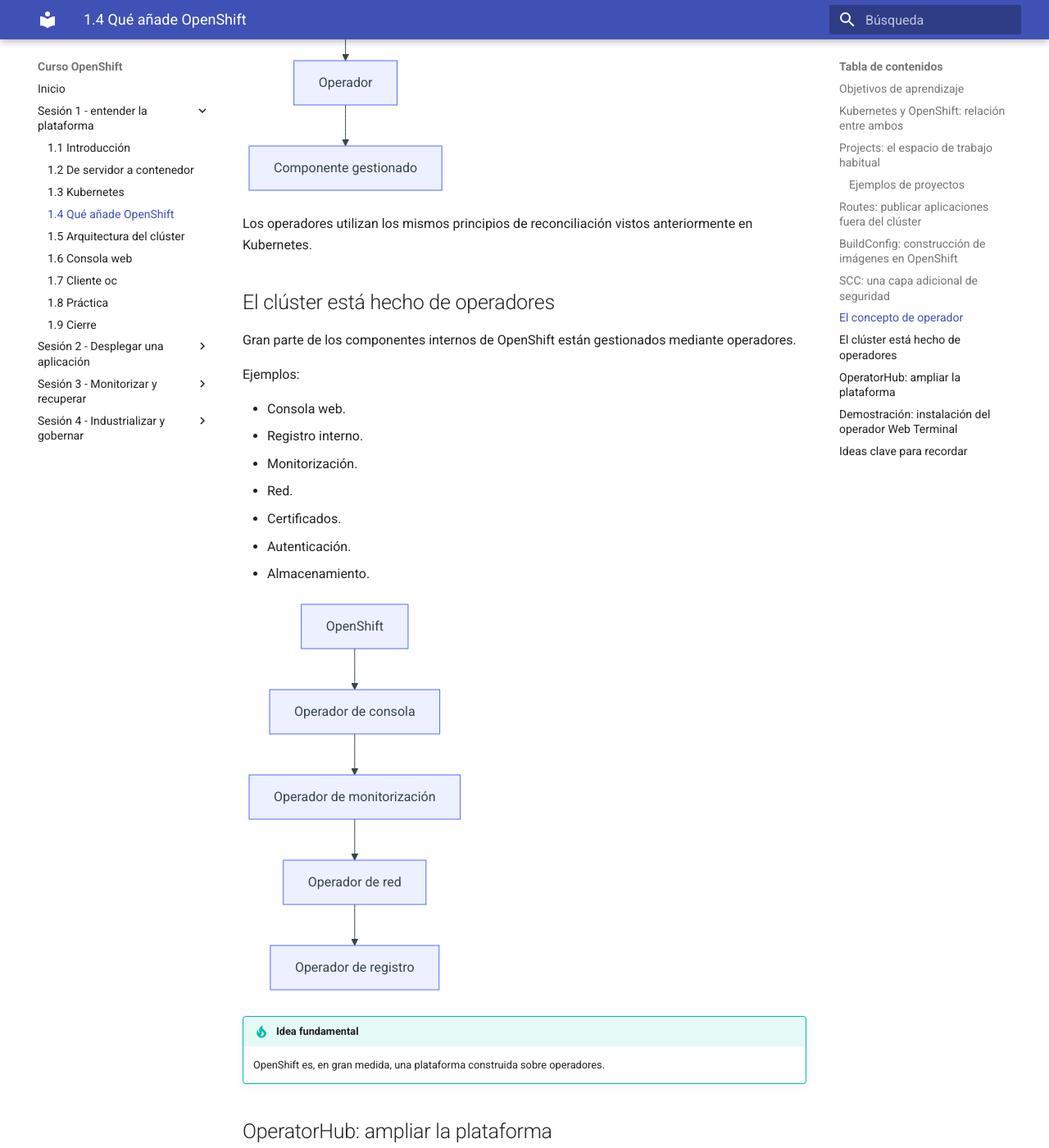
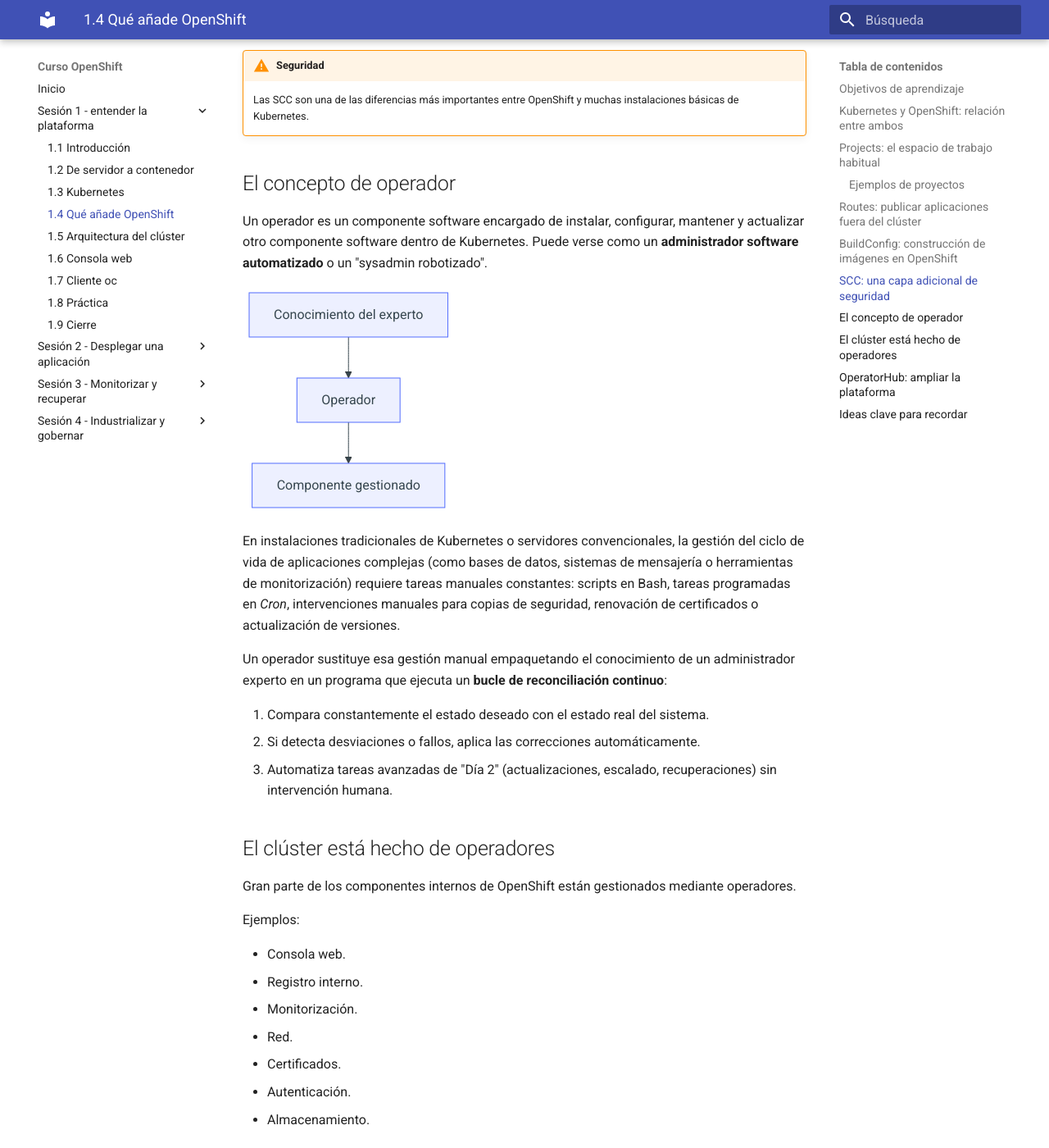
Before and after one commit to ieftraining/curso-openshift, an MkDocs documentation site: the page built from docs/sesion1/1.4 que añade openshift.md, in a window 1280 px wide and 1400 px high, scrolled down 5207 px. Shown: the whole window at 82% size. Built offline with MkDocs 1.6.1 and Material for MkDocs 9.7.7, drawn with Linux system fonts in a browser that asks for light colours; some of the changed text lies outside the part shown.

Commit message:
Add files via upload

````diff
--- a/docs/sesion1/1.4 que añade openshift.md
+++ b/docs/sesion1/1.4 que añade openshift.md
@@ -1,4 +1,4 @@
-# 1.4 Qué añade OpenShift
+# 1.4 Qué añade OpenShift: Projects, Routes, ImageStreams, BuildConfigs, SCC, OLM y el concepto de operador
 
 ## Objetivos de aprendizaje
 
@@ -7,10 +7,10 @@
 - Comprender que OpenShift se construye sobre Kubernetes y añade capacidades adicionales.
 - Identificar algunos de los recursos más característicos de OpenShift.
 - Comprender la diferencia entre Project y Namespace.
-- Entender el propósito de las Routes.
+- Entender el propósito de las Routes y la integración nativa de la exposición exterior en OpenShift.
 - Comprender el objetivo de las Security Context Constraints (SCC).
 - Reconocer la existencia de BuildConfig como mecanismo de construcción de imágenes.
-- Entender qué es un operador y por qué es un concepto fundamental en OpenShift.
+- Entender qué es un operador y por qué es un concepto fundamental en la plataforma.
 - Comprender el papel de OperatorHub como mecanismo de extensión de la plataforma.
 
 ## Kubernetes y OpenShift: relación entre ambos
@@ -91,14 +91,22 @@
 Ejemplo:
 
 ```text
-https://mi-aplicacion.apps.empresa.com
+[https://mi-aplicacion.apps.empresa.com](https://mi-aplicacion.apps.empresa.com)
 ```
+
+Aunque Kubernetes dispone de mecanismos para exponer servicios al exterior (como los tipos de servicio `NodePort` o `LoadBalancer`, y el recurso `Ingress`), en Kubernetes nativo la exposición exterior requiere configurar por separado un controlador de entrada (*Ingress Controller*, como NGINX o Traefik), gestionar los certificados TLS y resolver de forma independiente la infraestructura de encaminamiento.
+
+OpenShift resuelve esto de manera integrada mediante el recurso **Route**:
+
+- Incorpora un enrutador inteligente de plataforma (basado en HAProxy) listo para usar.
+- Permite gestionar nombres de host públicos y terminación TLS de forma nativa.
+- Simplifica la publicación de aplicaciones estandarizando el acceso externo.
 
 !!! tip "Para recordar"
 
-    Service resuelve el acceso interno.
+    Service resuelve el acceso interno dentro del clúster.
 
-    Route resuelve el acceso externo.
+    Route resuelve el acceso externo desde fuera del clúster de forma integrada.
 
 ## BuildConfig: construcción de imágenes en OpenShift
 
@@ -156,18 +164,22 @@
 
 ## El concepto de operador
 
-Un operador es un componente software encargado de instalar, configurar, mantener y actualizar otro componente software.
-
-Puede verse como un administrador automatizado.
+Un operador es un componente software encargado de instalar, configurar, mantener y actualizar otro componente software dentro de Kubernetes. Puede verse como un **administrador software automatizado** o un "sysadmin robotizado".
 
 ```mermaid
 flowchart TD
-    A[Administrador humano]
+    A[Conocimiento del experto]
     --> B[Operador]
     --> C[Componente gestionado]
 ```
 
-Los operadores utilizan los mismos principios de reconciliación vistos anteriormente en Kubernetes.
+En instalaciones tradicionales de Kubernetes o servidores convencionales, la gestión del ciclo de vida de aplicaciones complejas (como bases de datos, sistemas de mensajería o herramientas de monitorización) requiere tareas manuales constantes: scripts en Bash, tareas programadas en *Cron*, intervenciones manuales para copias de seguridad, renovación de certificados o actualización de versiones.
+
+Un operador sustituye esa gestión manual empaquetando el conocimiento de un administrador experto en un programa que ejecuta un **bucle de reconciliación continuo**:
+
+1. Compara constantemente el estado deseado con el estado real del sistema.
+2. Si detecta desviaciones o fallos, aplica las correcciones automáticamente.
+3. Automatiza tareas avanzadas de "Día 2" (actualizaciones, escalado, recuperaciones) sin intervención humana.
 
 ## El clúster está hecho de operadores
 
@@ -198,7 +210,7 @@
 
 ## OperatorHub: ampliar la plataforma
 
-OperatorHub proporciona un catálogo de operadores instalables.
+OperatorHub proporciona un catálogo de operadores instalables directamente desde la plataforma.
 
 ```mermaid
 flowchart TD
@@ -210,21 +222,9 @@
 
 Gracias a OperatorHub es posible ampliar las capacidades del clúster de forma sencilla.
 
-## Demostración: instalación del operador Web Terminal
+!!! note "Nota pedagógica"
 
-Como demostración, el instructor instalará el operador Web Terminal.
-
-```mermaid
-flowchart TD
-    A[OperatorHub]
-    --> B[Instalación de operador]
-    --> C[Despliegue automático]
-    --> D[Web Terminal disponible]
-```
-
-!!! note "Objetivo de la demostración"
-
-    Lo importante no es memorizar los pasos de instalación, sino comprender cómo OpenShift incorpora nuevas capacidades mediante operadores.
+    El funcionamiento detallado de OperatorHub, la gestión de suscripciones (Subscription), los manifiestos CSV y el ciclo de vida de los operadores se trabajarán en detalle en la Sesión 3.
 
 ## Ideas clave para recordar
 
@@ -232,9 +232,9 @@
 
     - OpenShift utiliza Kubernetes como base.
     - Project es la forma habitual de trabajar con Namespaces.
-    - Route proporciona acceso externo.
+    - Route proporciona acceso externo integrado sin necesidad de configurar controladores de entrada adicionales.
     - BuildConfig permite construir imágenes dentro de OpenShift.
     - SCC añade controles de seguridad adicionales.
-    - Los operadores automatizan la gestión de componentes.
+    - Los operadores automatizan la gestión de componentes sustituyendo tareas y scripts manuales.
     - Gran parte de OpenShift está construida sobre operadores.
     - OperatorHub permite ampliar la plataforma mediante nuevos operadores.
````
